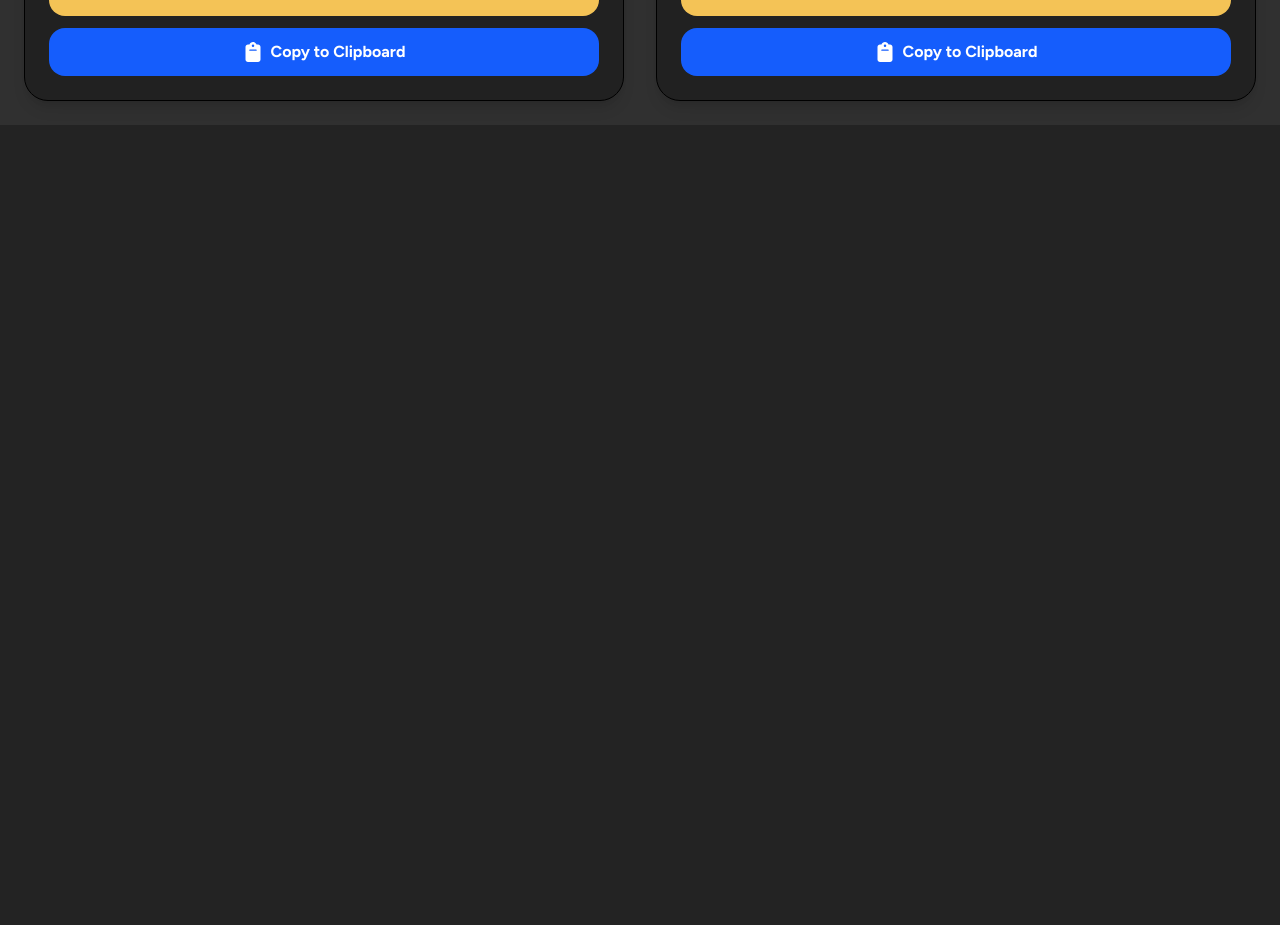
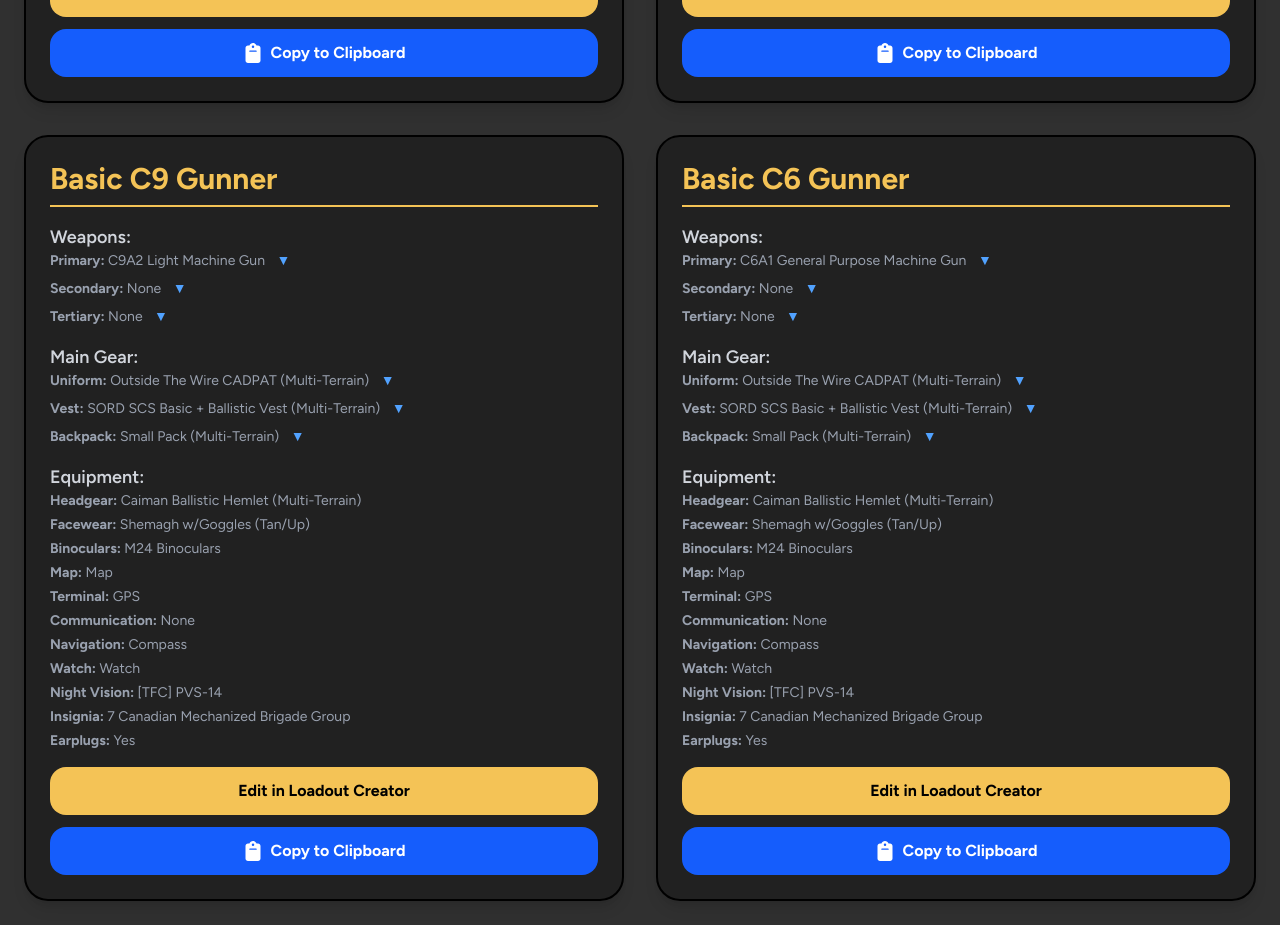
Before and after one commit to B-Fanjoy/7CMBG-LoadoutCreator, a Vue app: page /presets in a window 1280 px wide. Shown: the part 880-1805 px from the top of the page. Before the commit the page ends 1005 px from the top, so only its background shows below. Built offline with nearby package versions, Linux system fonts and the light colour scheme; a web font is replaced by a local one.

Commit message:
added a couple more presets

```diff
--- a/src/views/PresetsView.vue
+++ b/src/views/PresetsView.vue
@@ -8,7 +8,7 @@
       <div
         v-for="preset in presets"
         :key="preset.name"
-        class="p-6 bg-[#212121] border border-[#000000] shadow-lg rounded-3xl hover:shadow-2xl transition-all"
+        class="p-6 bg-[#212121] border-2 border-[#000000] shadow-lg rounded-3xl hover:shadow-2xl transition-all"
       >
         <!-- Loadout Name -->
         <h2 class="text-3xl font-bold text-[#F4C356] border-b-2 pb-2 mb-4">{{ preset.name }}</h2>
@@ -258,6 +258,106 @@
             ]
           ]
         },
+        {
+          name: "Basic C9 Gunner",
+          loadout: [
+            [
+              ["TFC_W_c9a2","","TFC_WA_peq15_blk","TFC_WA_C79_Elcan",["rhsusf_200rnd_556x45_mixed_box",1000],["",1000],""], // Primary weapon
+              ["","","","",["",1000],["",1000],""], // Secondary weapon
+              ["","","","",["",1000],["",1000],""], // Tertiary weapon
+              ["TFC_CU_CombatUniform_otw_cadpat_MT",
+                [
+                  ["ACE_packingBandage", 6],
+                  ["ACE_tourniquet", 4],
+                  ["ACE_elasticBandage", 6],
+                  ["kat_chestSeal", 2],
+                  ["ACE_splint", 4],
+                  ["kat_mask_M50", 1],
+                  ["kat_gasmaskFilter", 2],
+                  ["ACE_CableTie", 2],
+                  ["ACE_EarPlugs", 1],
+                  ["ACE_painkillers", 1, 10]
+                ]
+              ], // Uniform
+              ["TFC_CV_SORD_Ballistic_MT",
+                [
+                  ["ACE_Flashlight_XL50", 1],
+                  ["ACE_MapTools", 1],
+                  ["ACRE_PRC343", 1],
+                  ["SmokeShell", 2, 1],
+                  ["rhsusf_200rnd_556x45_mixed_box", 1, 200],
+                  ["rhs_mag_m67", 2, 1]
+                ]
+              ], // Vest
+              ["TFC_CB_Smallpack_MT",
+                [
+                  ["ACE_EntrenchingTool", 1],
+                  ["TFC_CH_Booniehat_CADPAT_MT", 1],
+                  ["ACE_IR_Strobe_Item", 1],
+                  ["rhsusf_200rnd_556x45_mixed_box", 2, 200]
+                ]
+              ], // Backpack
+              "TFC_CH_Caiman_CADPAT_MT", // Headgear
+              "rhsusf_shemagh2_gogg_tan", // Facewear
+              ["rhsusf_bino_m24","","","",["",1000],[],""], // Binoculars
+              ["ItemMap","ItemGPS","","ItemCompass","ItemWatch","TFC_NVG_PVS14"] // Misc gear
+            ],
+            [
+              ["ace_arsenal_insignia","tfc_insignia_7cmbg"], // Insignia
+              ["earplugs","true"] // Earplugs
+            ]
+          ]
+        },
+        {
+          name: "Basic C6 Gunner",
+          loadout: [
+            [
+              ["TFC_W_c6a1","","TFC_WA_peq15_blk","TFC_WA_C79_Elcan",["TFC_220Rnd_762x51_Box",1000],["",1000],""], // Primary weapon
+              ["","","","",["",1000],["",1000],""], // Secondary weapon
+              ["","","","",["",1000],["",1000],""], // Tertiary weapon
+              ["TFC_CU_CombatUniform_otw_cadpat_MT",
+                [
+                  ["ACE_packingBandage", 6],
+                  ["ACE_tourniquet", 4],
+                  ["ACE_elasticBandage", 6],
+                  ["kat_chestSeal", 2],
+                  ["ACE_splint", 4],
+                  ["kat_mask_M50", 1],
+                  ["kat_gasmaskFilter", 2],
+                  ["ACE_CableTie", 2],
+                  ["ACE_EarPlugs", 1],
+                  ["ACE_painkillers", 1, 10]
+                ]
+              ], // Uniform
+              ["TFC_CV_SORD_Ballistic_MT",
+                [
+                  ["ACE_Flashlight_XL50", 1],
+                  ["ACE_MapTools", 1],
+                  ["ACRE_PRC343", 1],
+                  ["SmokeShell", 2, 1],
+                  ["TFC_220Rnd_762x51_Box", 1, 220],
+                  ["rhs_mag_m67", 2, 1]
+                ]
+              ], // Vest
+              ["TFC_CB_Smallpack_MT",
+                [
+                  ["ACE_EntrenchingTool", 1],
+                  ["TFC_CH_Booniehat_CADPAT_MT", 1],
+                  ["ACE_IR_Strobe_Item", 1],
+                  ["TFC_220Rnd_762x51_Box", 2, 220]
+                ]
+              ], // Backpack
+              "TFC_CH_Caiman_CADPAT_MT", // Headgear
+              "rhsusf_shemagh2_gogg_tan", // Facewear
+              ["rhsusf_bino_m24","","","",["",1000],[],""], // Binoculars
+              ["ItemMap","ItemGPS","","ItemCompass","ItemWatch","TFC_NVG_PVS14"] // Misc gear
+            ],
+            [
+              ["ace_arsenal_insignia","tfc_insignia_7cmbg"], // Insignia
+              ["earplugs","true"] // Earplugs
+            ]
+          ]
+        },
       ]
     };
   },
```
